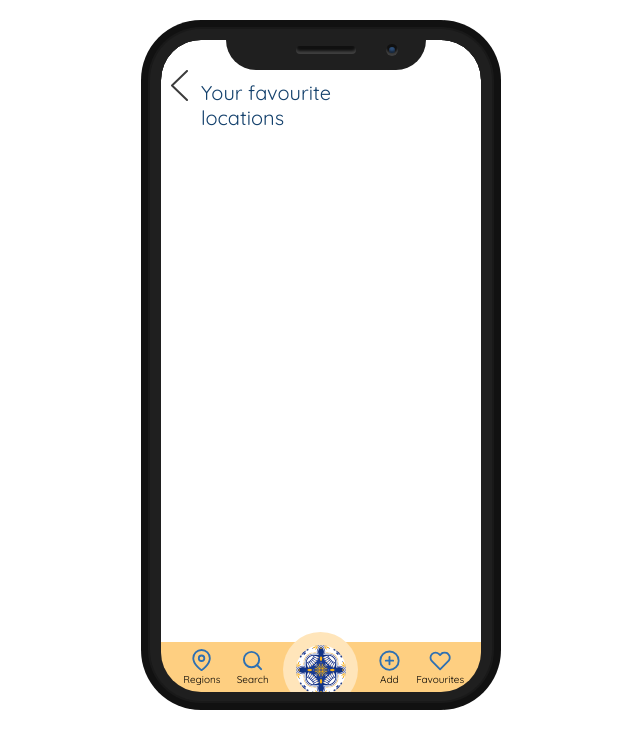
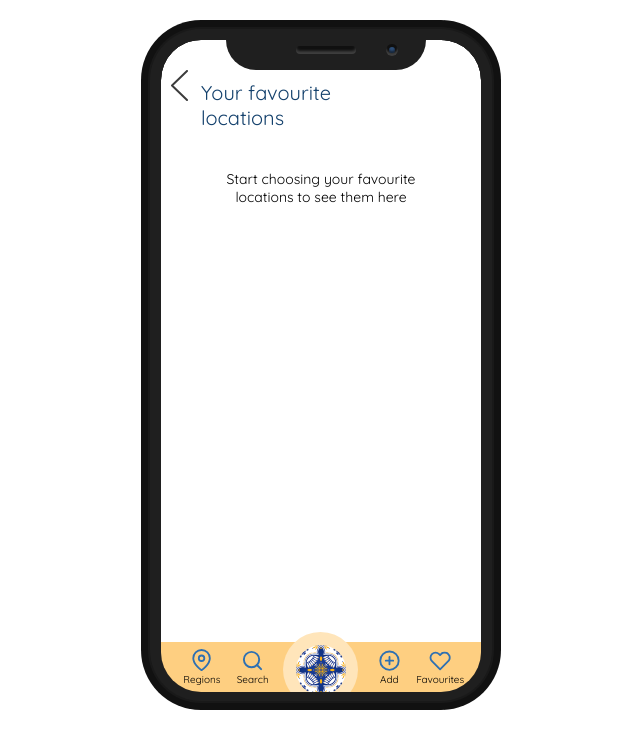
Before and after one commit to Iolanta26/portugal-app, a Next.js app: page /Favourite in a window 1280 px wide. Shown: the top 748 px of the page, without its empty margins (319-959 px from the left). Built offline with nearby package versions, Linux system fonts and the light colour scheme.

Commit message:
styled favourite page while no option is in there

```diff
--- a/components/UI/StyledImageInput.tsx
+++ b/components/UI/StyledImageInput.tsx
@@ -107,12 +107,12 @@ const UploadImageContainer = styled.label<{
 
 const CloseButton = styled.div`
   position: absolute;
-  bottom: 5px;
+  top: 5px;
   right: 5px;
   background: white;
   color: red;
-  width: 24px;
-  height: 24px;
-  border-radius: 10px;
+  width: 22px;
+  height: 22px;
+  border-radius: 7px;
   cursor: pointer;
 `;
--- a/pages/Favourite.tsx
+++ b/pages/Favourite.tsx
@@ -12,7 +12,6 @@ const Favourite = () => {
   const router = useRouter();
 
   const storeData = useSelector((state: RootState) => state.reducer);
-  // console.log("storeData:", storeData);
 
   return (
     <PageContainer>
@@ -35,7 +34,12 @@ const Favourite = () => {
           </Places>
         </TextWrapper>
         <MainListContainer>
-          {storeData.favouritePlaces.map((place: any) => (
+          {storeData.favouritePlaces.length === 0 ? (
+            <NoDataText>
+              Start choosing your favourite locations to see them here
+            </NoDataText>
+          ) : (
+            storeData.favouritePlaces.map((place: any) => (
               <div key={"fav" + `${place.id}`}>
                 <PlaceCard
                   place={place}
@@ -43,7 +47,8 @@ const Favourite = () => {
                   isDeleteButton
                 />
               </div>
-          ))}
+            ))
+          )}
         </MainListContainer>
       </div>
     </PageContainer>
@@ -74,4 +79,15 @@ const MainListContainer = styled.div`
   margin-top: 10px;
 `;
 
+const NoDataText = styled.div`
+  display: flex;
+  justify-content: center;
+  align-items: center;
+  flex-wrap: wrap;
+  text-align: center;
+  width: 60%;
+  margin-top: 30px;
+  font-size: 14px;
+`;
+
 export default Favourite;
```
Also changed, not shown: pages/AddPlace.tsx (+16 -0 lines). Lines whose indentation alone changed are shown as unchanged.
